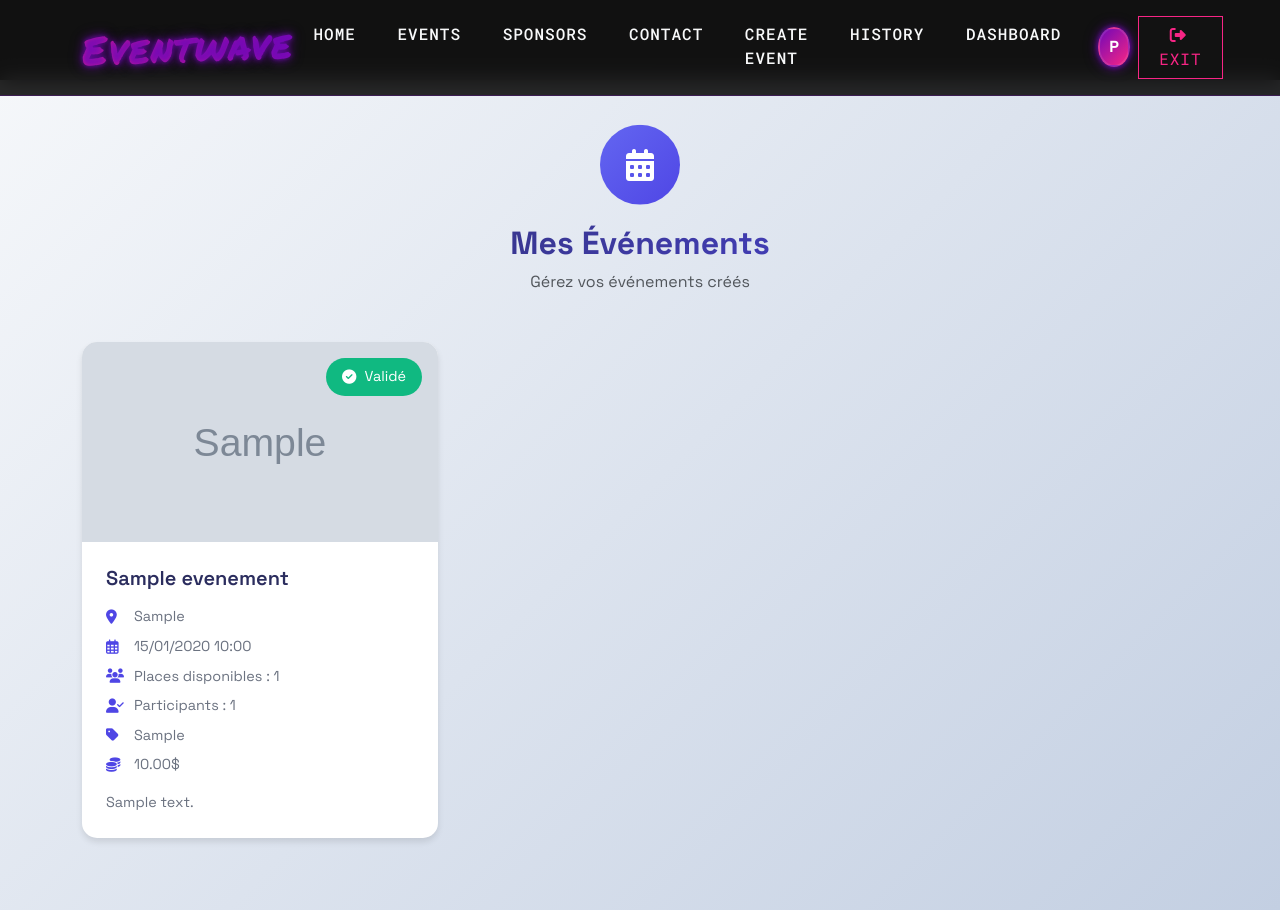
After one commit to Younes-jl/deployement_test, a Django app: page /my-events/ in a window 1280 px wide. The commit adds this page. Run offline with Django 5.2, Linux system fonts and the light colour scheme; a user stored in the database is signed in; tables that the repository leaves empty hold one stand-in row (values such as "Sample post"); grey boxes marked "Sample" are stand-in pictures.

Commit message:
modification

```diff
--- a/crud_event/models.py
+++ b/crud_event/models.py
@@ -39,10 +39,7 @@ class evenement(models.Model):
     organisateur_name = models.CharField(max_length=200, blank=True, null=True)
     price = models.DecimalField(max_digits=10, decimal_places=2, default=2.00)
     is_validated = models.BooleanField(default=False)
-
-
-
-
+    nombre_participants = models.IntegerField(default=0)
     def __str__(self):
         return self.nom_event
     def save(self, *args, **kwargs):
--- /dev/null
+++ b/crud_event/templates/Myevents.html
@@ -0,0 +1,212 @@
+{% extends 'base.html' %}
+{% block body_class %}white-navbar{% endblock %}
+{% block content %}
+
+<div class="my-events-container py-5" style="margin-top: 80px;">
+    <div class="container">
+        <!-- En-tête de la page -->
+        <div class="page-header text-center mb-5">
+            <div class="header-icon mb-3">
+                <i class="fas fa-calendar-alt"></i>
+            </div>
+            <h2 class="gradient-text">Mes Événements</h2>
+            <p class="text-muted">Gérez vos événements créés</p>
+        </div>
+
+        <!-- Liste des événements -->
+        {% if events %}
+        <div class="row">
+            {% for event in events %}
+            <div class="col-lg-4 col-md-6 mb-4">
+                <div class="event-card">
+                    <div class="event-image">
+                        {% if event.image %}
+                        <img src="{{ event.image.url }}" alt="{{ event.nom_event }}" />
+                        {% endif %}
+                        <div class="event-status {% if event.is_validated %}status-validated{% else %}status-pending{% endif %}">
+                            {% if event.is_validated %}
+                            <i class="fas fa-check-circle"></i> Validé
+                            {% else %}
+                            <i class="fas fa-clock"></i> En attente
+                            {% endif %}
+                        </div>
+                    </div>
+                    <div class="event-content">
+                        <h3 class="event-title">{{ event.nom_event }}</h3>
+                        <div class="event-info">
+                            <p><i class="fas fa-map-marker-alt"></i> {{ event.lieu }}</p>
+                            <p><i class="far fa-calendar-alt"></i> {{ event.date|date:"d/m/Y H:i" }}</p>
+                            <p><i class="fas fa-users"></i> Places disponibles : {{ event.nombre_places }}</p>
+                            <p><i class="fas fa-user-check"></i> Participants : {{ event.nombre_participants }}</p>
+                            <p><i class="fas fa-tag"></i> {{ event.categorie }}</p>
+                            <p><i class="fas fa-coins"></i> {{ event.price }}$</p>
+                        </div>
+                        <div class="event-description">
+                            {{ event.description|truncatechars:100 }}
+                        </div>
+                    </div>
+                </div>
+            </div>
+            {% endfor %}
+        </div>
+        {% else %}
+        <div class="empty-state text-center">
+            <div class="empty-icon mb-4">
+                <i class="far fa-calendar-plus"></i>
+            </div>
+            <h3 class="mb-3">Aucun événement créé</h3>
+            <p class="text-muted mb-4">Vous n'avez pas encore créé d'événement</p>
+            <a href="{% url 'creerEvent' %}" class="btn btn-primary btn-lg">
+                <i class="fas fa-plus me-2"></i>
+                Créer un événement
+            </a>
+        </div>
+        {% endif %}
+    </div>
+</div>
+
+<style>
+    .my-events-container {
+        min-height: 100vh;
+        background: linear-gradient(135deg, #f5f7fa 0%, #c3cfe2 100%);
+    }
+
+    .header-icon {
+        width: 80px;
+        height: 80px;
+        background: linear-gradient(135deg, #6366F1 0%, #4F46E5 100%);
+        border-radius: 50%;
+        display: inline-flex;
+        align-items: center;
+        justify-content: center;
+        margin-bottom: 1.5rem;
+        animation: float 3s ease-in-out infinite;
+    }
+
+    .header-icon i {
+        font-size: 2rem;
+        color: white;
+    }
+
+    .gradient-text {
+        background: linear-gradient(135deg, #2B2D5E 0%, #4F46E5 100%);
+        -webkit-background-clip: text;
+        -webkit-text-fill-color: transparent;
+        font-weight: bold;
+    }
+
+    .event-card {
+        background: white;
+        border-radius: 15px;
+        overflow: hidden;
+        box-shadow: 0 4px 6px rgba(0, 0, 0, 0.1);
+        transition: all 0.3s ease;
+        height: 100%;
+    }
+
+    .event-card:hover {
+        transform: translateY(-5px);
+        box-shadow: 0 10px 20px rgba(0, 0, 0, 0.1);
+    }
+
+    .event-image {
+        height: 200px;
+        position: relative;
+        overflow: hidden;
+    }
+
+    .event-image img {
+        width: 100%;
+        height: 100%;
+        object-fit: cover;
+    }
+
+    .event-status {
+        position: absolute;
+        top: 1rem;
+        right: 1rem;
+        padding: 0.5rem 1rem;
+        border-radius: 20px;
+        color: white;
+        font-size: 0.9rem;
+        display: flex;
+        align-items: center;
+        gap: 0.5rem;
+    }
+
+    .status-validated {
+        background-color: #10B981;
+    }
+
+    .status-pending {
+        background-color: #F59E0B;
+    }
+
+    .event-content {
+        padding: 1.5rem;
+    }
+
+    .event-title {
+        font-size: 1.25rem;
+        font-weight: 600;
+        color: #2B2D5E;
+        margin-bottom: 1rem;
+    }
+
+    .event-info {
+        color: #6B7280;
+        font-size: 0.9rem;
+    }
+
+    .event-info p {
+        margin-bottom: 0.5rem;
+        display: flex;
+        align-items: center;
+        gap: 0.5rem;
+    }
+
+    .event-info i {
+        color: #4F46E5;
+        width: 20px;
+    }
+
+    .event-description {
+        margin-top: 1rem;
+        color: #6B7280;
+        font-size: 0.9rem;
+        line-height: 1.5;
+    }
+
+    .empty-state {
+        padding: 4rem 0;
+    }
+
+    .empty-icon {
+        font-size: 4rem;
+        color: #6B7280;
+        opacity: 0.5;
+    }
+
+    .empty-icon i {
+        animation: pulse 2s ease-in-out infinite;
+    }
+
+    @keyframes float {
+        0% { transform: translateY(0px); }
+        50% { transform: translateY(-10px); }
+        100% { transform: translateY(0px); }
+    }
+
+    @keyframes pulse {
+        0% { transform: scale(1); }
+        50% { transform: scale(1.1); }
+        100% { transform: scale(1); }
+    }
+
+    @media (max-width: 768px) {
+        .event-card {
+            margin-bottom: 1rem;
+        }
+    }
+</style>
+{% endblock %}
--- a/crud_event/urls.py
+++ b/crud_event/urls.py
@@ -10,7 +10,8 @@ urlpatterns = [
     path('creerEvent/', views.creer_evenement, name='creerEvent'),
     path('register_evenements/<int:event_id>/', views.register_event, name='register_event'),
     path('history/', views.participation_history, name='history'),
-     path('annuler/<int:participation_id>/', views.annuler_participation, name='cancel_participation'),
+    path('annuler/<int:participation_id>/', views.annuler_participation, name='cancel_participation'),
     path('ticket/<int:participation_id>/', generate_ticket, name='download_ticket'),
+    path('my-events/', views.my_events, name='my_events'),  # Nouvelle URL pour mes événements
 
 ]
--- a/crud_event/views.py
+++ b/crud_event/views.py
@@ -149,11 +149,12 @@ def register_event(request, event_id):
                 expiry_date=expiry_date_obj,
                 cvv=cvv,
                 payment_method=payment_method,
-                amount=event.price  # Ajouter le montant du paiement
+                amount=event.price
             )
 
-            # Décrémenter le nombre de places
+            # Décrémenter le nombre de places et incrémenter le nombre de participants
             event.nombre_places -= 1
+            event.nombre_participants += 1
             event.save()
 
             messages.success(request, f"Paiement de {event.price}$ et inscription réussis.")
@@ -329,8 +330,16 @@ def annuler_participation(request, participation_id):
     # Réincrémenter le nombre de places
     event = participation_instance.event
     event.nombre_places += 1
+    event.nombre_participants -= 1
     event.save()
     # Supprimer la participation
     participation_instance.delete()
     messages.success(request, "Votre participation a été annulée avec succès.")
     return redirect('history')
+
+
+@login_required
+def my_events(request):
+    # Récupérer les événements créés par l'utilisateur connecté
+    events = evenement.objects.filter(organisateur=request.user).order_by('-date')
+    return render(request, 'Myevents.html', {'events': events})
--- a/gestion_des_evenements/templates/base.html
+++ b/gestion_des_evenements/templates/base.html
@@ -240,6 +240,11 @@
             <li class="nav-item">
               <a class="nav-link" href="{% url 'history' %}">History</a>
             </li>
+            {% if not user.is_staff %}
+            <li class="nav-item">
+              <a class="nav-link" href="{% url 'my_events' %}">My Events</a>
+            </li>
+            {% endif %}
             {% endif %}
 
             {% if user.is_authenticated %}
```
Also changed, not shown: dashboard/templates/admin_events.html (+8 -0 lines), crud_event/migrations/0034_evenement_nombre_participants.py (added), media/uploads/2025-05-07_19-59-15_Screenshot_2024-11-06_174011.png (added).
